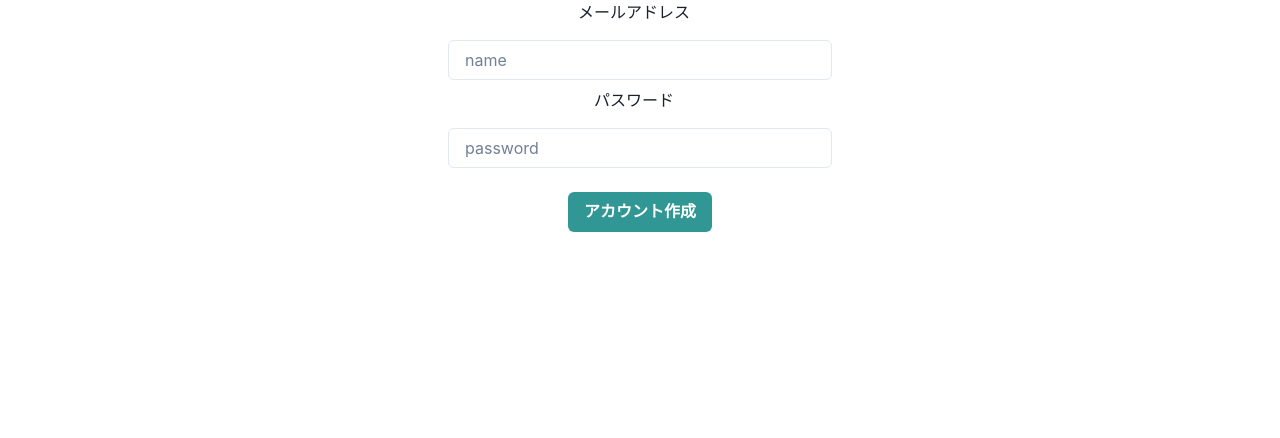
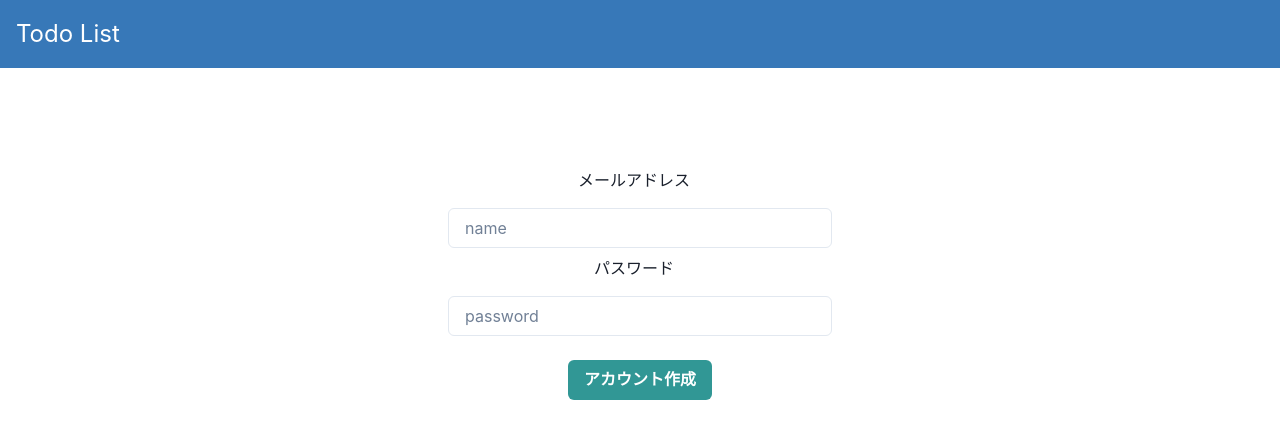
Before and after one commit to okaken2022/recoas, a Next.js app: page /signup in a window 1280 px wide. Shown: the top 438 px of the page. Built offline with nearby package versions, Linux system fonts and the light colour scheme; no server answers.

Commit message:
コメント追加

```diff
--- a/pages/signup.tsx
+++ b/pages/signup.tsx
@@ -1,5 +1,5 @@
 import { useAuth, useUser } from '@/hooks/firebase';
-import { Button, FormLabel, Input, VStack } from '@chakra-ui/react';
+import { Button, FormLabel, Input, VStack, Box, Text } from '@chakra-ui/react';
 import { createUserWithEmailAndPassword } from 'firebase/auth';
 import { useRouter } from 'next/router';
 import { useEffect } from 'react';
@@ -24,6 +24,8 @@ export default function Signup() {
   const signup = async (email: string, password: string) => {
     try {
       const UserCredential = await createUserWithEmailAndPassword(auth, email, password);
+      //データベースのusers.userに入れる
+      // user.todo
       console.log('ユーザー登録成功');
     } catch (e) {
       console.error(e);
@@ -37,11 +39,16 @@ export default function Signup() {
   const router = useRouter();
 
   useEffect(() => {
-    if (currentUser) router.push("/");
-  }, [currentUser, router])
+    if (currentUser) router.push('/');
+  }, [currentUser, router]);
 
   return (
     <>
+      <Box bg='#3778B8' w='100%' p={4} color='white' mb={100}>
+        <Text fontSize='2xl'>
+          Todo List
+        </Text>
+      </Box>
       <VStack w='30vw' mx='auto'>
         <FormLabel htmlFor='name'>メールアドレス</FormLabel>
         <Input id='name' placeholder='name' {...register('email', { required: true })} />
```
